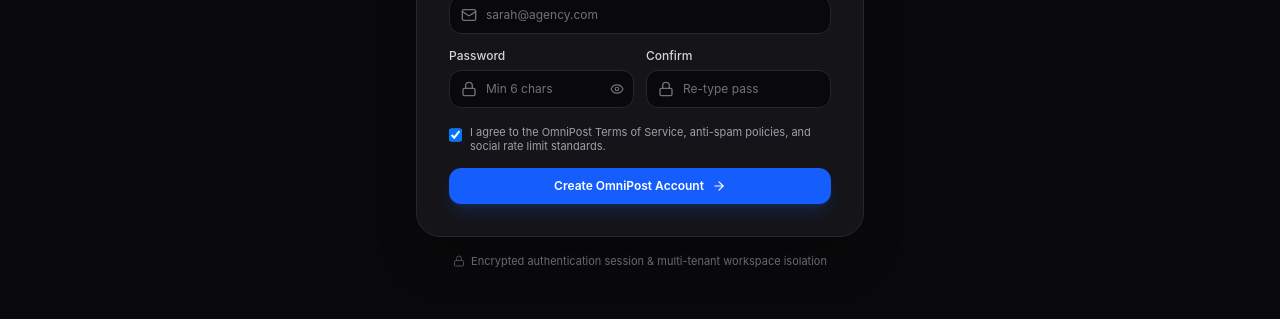
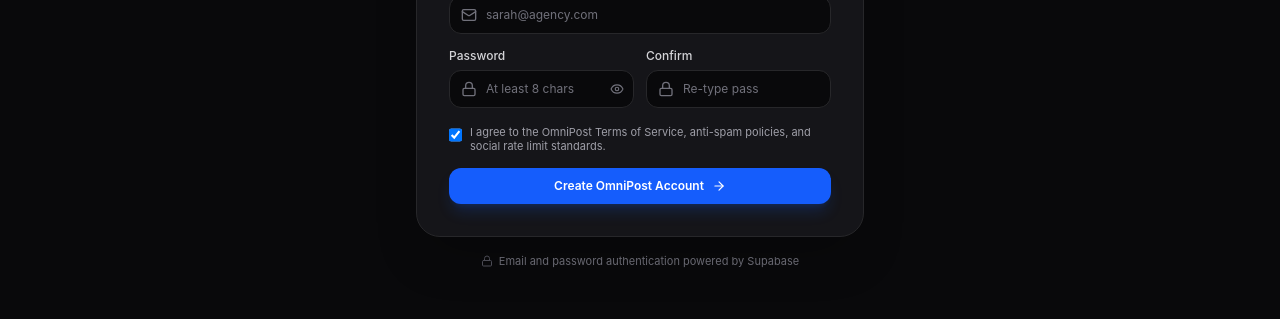
Before and after one commit to SyedLord/Social-Scheduling, a React (Vite) app: page / in a window 1280 px wide. Both pictures are taken after typing "name@example.com", "Sample123" into the empty fields and a click on the button "Create Account". Shown: the part 428-747 px from the top of the page. Built offline with nearby package versions, Linux system fonts and the light colour scheme; no server answers.

Commit message:
Remove demo switching and unsafe simulated integrations

```diff
--- a/src/components/AuthPage.tsx
+++ b/src/components/AuthPage.tsx
@@ -93,8 +93,8 @@
       setErrorMsg('Please provide a valid work email address');
       return;
     }
-    if (!signupPassword || signupPassword.length < 6) {
-      setErrorMsg('Password must be at least 6 characters long');
+    if (!signupPassword || signupPassword.length < 8) {
+      setErrorMsg('Password must be at least 8 characters long');
       return;
     }
     if (signupPassword !== signupConfirmPassword) {
@@ -357,7 +357,7 @@
                         type={showSignupPassword ? 'text' : 'password'}
                         value={signupPassword}
                         onChange={(e) => setSignupPassword(e.target.value)}
-                        placeholder="Min 6 chars"
+                        placeholder="At least 8 chars"
                         required
                         className="w-full pl-9 pr-8 py-2.5 rounded-xl bg-zinc-950 border border-zinc-800 focus:border-blue-500 focus:ring-1 focus:ring-blue-500 text-zinc-100 placeholder-zinc-500 text-xs transition-colors"
                       />
@@ -424,7 +424,7 @@
           {/* Security & Multi-tenant note */}
           <div className="text-center mt-4 text-[11px] text-zinc-500 flex items-center justify-center gap-1.5">
             <Lock className="w-3 h-3 text-zinc-600" />
-            <span>Encrypted authentication session & multi-tenant workspace isolation</span>
+            <span>Email and password authentication powered by Supabase</span>
           </div>
         </div>
       </main>
```
